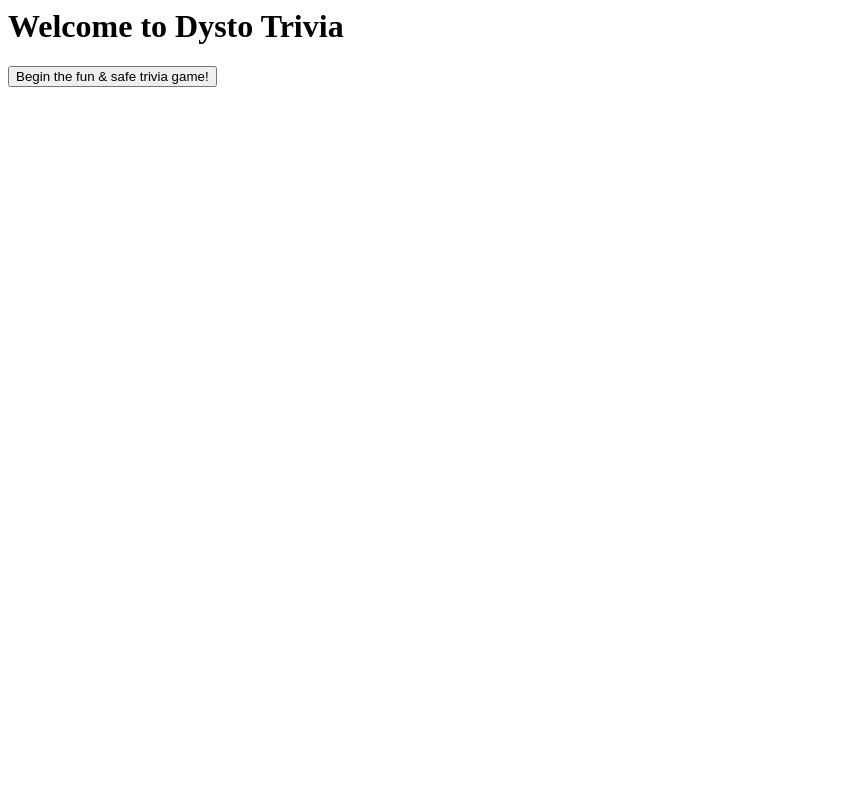
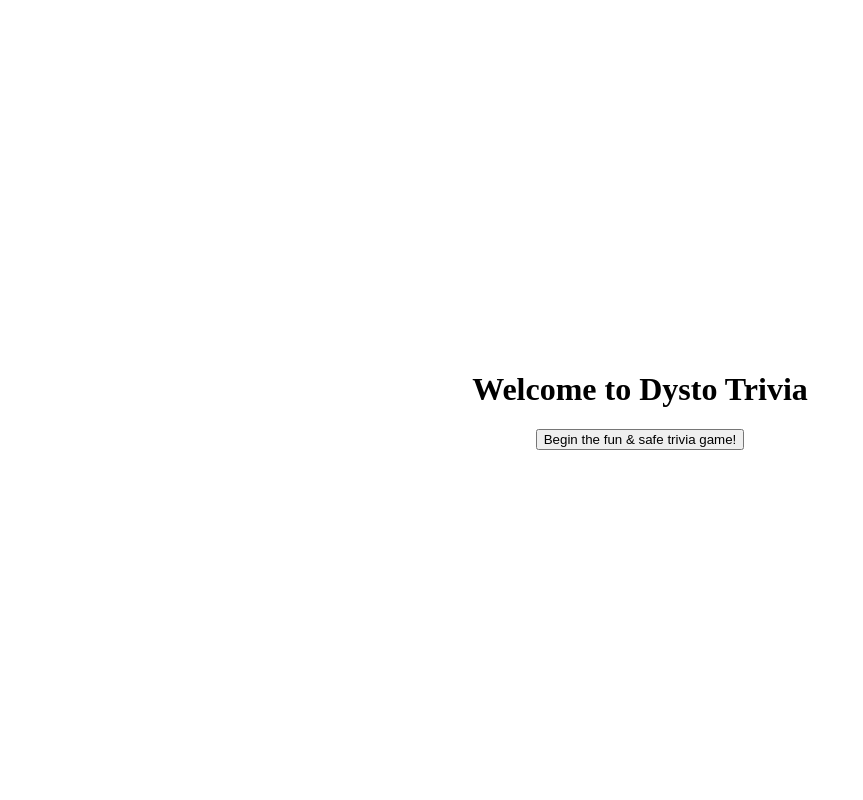
Before and after one commit to ColinSather/Electrivia.io, a Flask app: page / in a window 1280 px wide. Shown: the whole page, without its empty margins (0-863 px from the left). Run offline with Flask 2, Linux system fonts and the light colour scheme.

Commit message:
completed tasks

```diff
--- a/app.py
+++ b/app.py
@@ -9,7 +9,7 @@ app = Flask(__name__)
 interface = ChoiceInterface()
 
 # Tens unit activates for 2s
-def tazed():
+def taze():
     led1 = 23
     GPIO.setmode(GPIO.BCM)
     GPIO.setup(led1, GPIO.OUT)
@@ -28,16 +28,20 @@ def index():
 def check_answer():
     user_inp = str(request.values["choice"])
     data = interface.getPossibilities()
+    ans = []
+    ans.append(data[0]["question"])
+    ans.append(data[0]["correct_answer"])
+    ans.append(user_inp)
 
     if data[0]["correct_answer"] != user_inp:
-        print("USER'S ANSWER:", user_inp)
-        print("CORRECT ANSWER:", data[0]["correct_answer"])
-        tazer()
+        print("USER'S ANSWER:", ans[0])
+        print("CORRECT ANSWER:", ans[1])
+        taze()
+        return render_template("result.html", ans=ans)
     else:
-        print("USER'S ANSWER:", user_inp)
-        print("CORRECT ANSWER:", data[0]["correct_answer"])
-
-    return redirect("/rq")
+        print("USER'S ANSWER:", ans[0])
+        print("CORRECT ANSWER:", ans[1])
+        return render_template("result.html", ans=ans)
 
 
 @app.route("/rq")
--- /dev/null
+++ b/static/style.css
@@ -0,0 +1,46 @@
+#posi-choices {
+    display: grid;
+    grid-template-columns: 1fr;
+}
+.t-f {
+    display: grid;
+    grid-template-columns: 1fr;
+}
+label {
+    font-size: 16pt!important;
+    padding: 1rem;
+}
+
+.text-left {
+    text-align: left!important;
+}
+.display-flex {
+  width: 100vh!important;
+  display: flex;
+  justify-content: space-between;
+}
+/*
+Vertically center div by StackOverflow user Billbad
+https://stackoverflow.com/questions/396145/how-to-vertically-center-a-div-element-for-all-browsers-using-css#:~:text=you%20need%20to%20set%20the,specify%20the%20top%20as%2050%25.
+*/
+.outer {
+    display: table;
+    position: absolute;
+    top: 0;
+    left: 0;
+    height: 100%;
+    width: 100%;
+  }
+
+  .middle {
+    display: table-cell;
+    vertical-align: middle;
+  }
+
+  .inner {
+    margin-left: auto;
+    margin-right: auto;
+    width: 400px;
+    text-align: center;
+    /*whatever width you want*/
+  }
--- /dev/null
+++ b/templates/base.html
@@ -0,0 +1,14 @@
+<!DOCTYPE html>
+<html lang="en">
+<head>
+    <meta charset="UTF-8">
+    <meta http-equiv="X-UA-Compatible" content="IE=edge">
+    <meta name="viewport" content="width=device-width, initial-scale=1.0">
+    <link rel="stylesheet" href="{{ url_for('static', filename='style.css')}}">
+    <title>Dysto trivia</title>
+</head>
+<body>
+    {% block content %}
+    {% endblock %}
+</body>
+</html>
--- a/templates/home.html
+++ b/templates/home.html
@@ -1,10 +1,13 @@
-<html>
-	<head>
-	</head>
-	<body>
-
-    		<h1>Welcome to Dysto Trivia</h1>
-
-    		<a href='/rq'><button>Begin the fun & safe trivia game!</button></a>
-	</body>
-</html>
+{% extends "base.html" %}
+{% block content %}
+<div class="outer">
+	<div class="middle">
+		<div class="inner">
+			<h1>Welcome to Dysto Trivia</h1>
+			<a href='/rq'>
+				<button>Begin the fun & safe trivia game!</button>
+			</a>
+		</div>
+	</div>
+</div>
+{% endblock %}
```
Also changed, not shown: templates/result.html (+15 -30 lines), templates/trivia.html (+14 -28 lines), static/images/correct.svg (added), static/images/wrong.svg (added).
